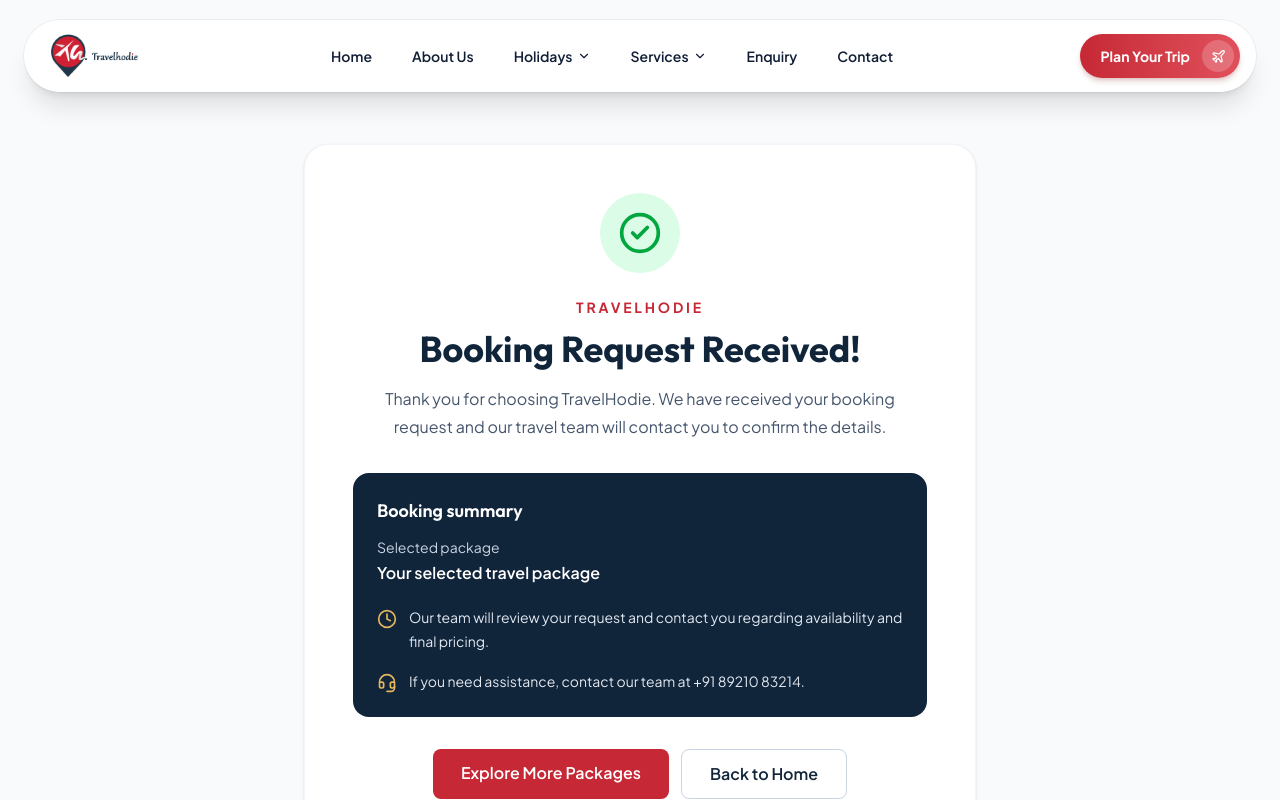
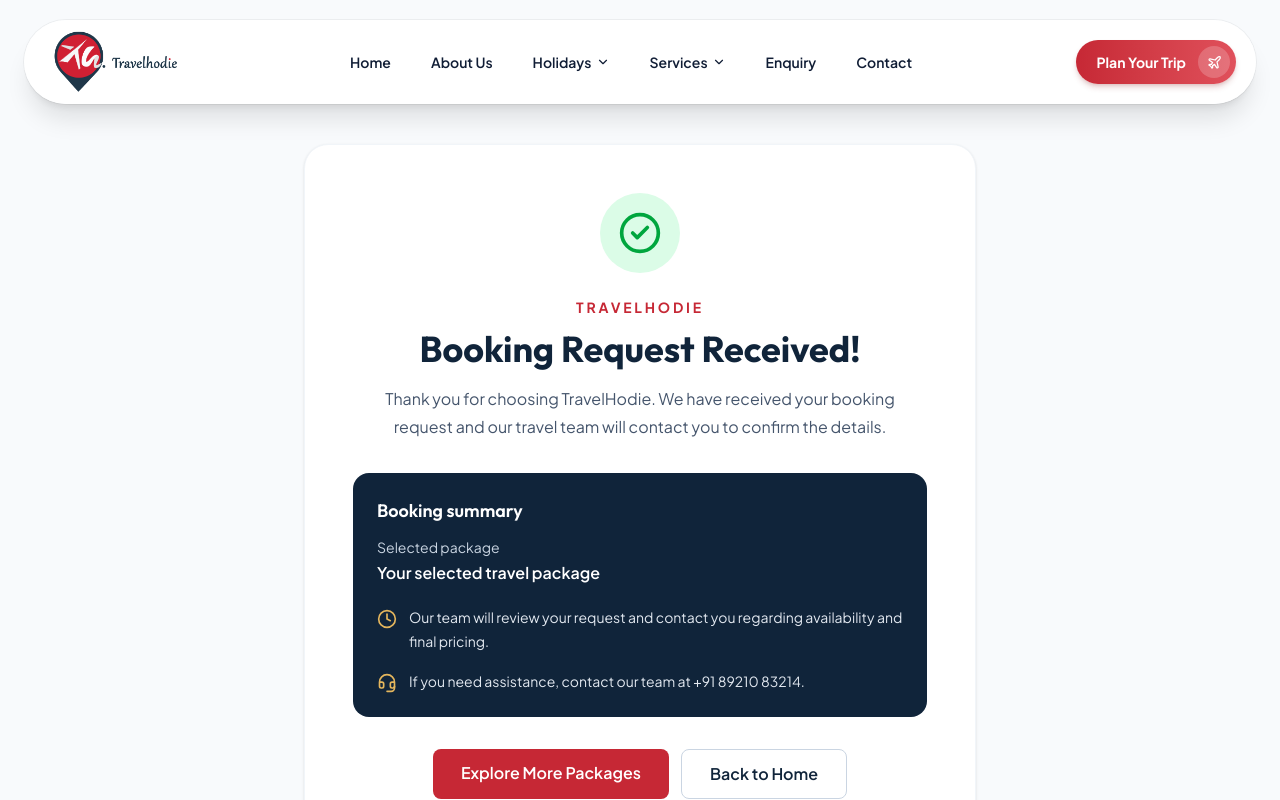
Before and after one commit to Tefinbose/Travel-Hodie, a Next.js app: page /booking/confirmation in a window 1280 px wide. Shown: the top 800 px of the page. Built offline with nearby package versions, Linux system fonts and the light colour scheme.

Commit message:
feat: add booking confirmation page, confirmation view component, and navbar layout

```diff
--- a/src/app/booking/confirmation/page.tsx
+++ b/src/app/booking/confirmation/page.tsx
@@ -1,104 +1,11 @@
 import type { Metadata } from "next";
-import Link from "next/link";
 import { Suspense } from "react";
-import { CheckCircle2, Clock, Headset, Plane } from "lucide-react";
+import ConfirmationView from "@/components/booking/ConfirmationView";
 
 export const metadata: Metadata = {
   title: "Booking Confirmation | TravelHodie",
   description: "Your travel booking request has been received.",
 };
-
-export const instant = false;
-
-interface ConfirmationPageProps {
-  searchParams: Promise<{
-    bookingNumber?: string;
-    packageName?: string;
-  }>;
-}
-
-async function ConfirmationContent({
-  searchParams,
-}: ConfirmationPageProps) {
-  const params = await searchParams;
-
-  const bookingNumber = params.bookingNumber || "";
-  const packageName = params.packageName || "Your selected travel package";
-
-  return (
-    <div className="rounded-3xl border border-slate-100 bg-white p-8 text-center shadow-sm sm:p-12">
-      <div className="mx-auto flex h-20 w-20 items-center justify-center rounded-full bg-green-100">
-        <CheckCircle2 className="h-11 w-11 text-green-600" />
-      </div>
-
-      <p className="mt-6 text-sm font-bold uppercase tracking-[0.2em] text-[#C62835]">
-        TravelHodie
-      </p>
-
-      <h1 className="mt-3 text-3xl font-bold text-[#10243A] sm:text-4xl">
-        Booking Request Received!
-      </h1>
-
-      <p className="mx-auto mt-4 max-w-lg leading-7 text-slate-600">
-        Thank you for choosing TravelHodie. We have received your booking
-        request and our travel team will contact you to confirm the details.
-      </p>
-
-      {bookingNumber && (
-        <div className="mt-8 rounded-2xl border border-slate-200 bg-slate-50 p-5">
-          <p className="text-sm text-slate-500">Your booking reference</p>
-          <p className="mt-2 break-all text-xl font-bold tracking-wide text-[#10243A]">
-            {bookingNumber}
-          </p>
-        </div>
-      )}
-
-      <div className="mt-8 rounded-2xl bg-[#10243A] p-6 text-left text-white">
-        <h2 className="text-lg font-semibold">Booking summary</h2>
-        <p className="mt-3 text-sm text-slate-300">Selected package</p>
-        <p className="mt-1 font-semibold">{packageName}</p>
-
-        <div className="mt-5 space-y-4">
-          <div className="flex items-start gap-3">
-            <Clock className="mt-1 h-5 w-5 shrink-0 text-[#E4B65D]" />
-            <p className="text-sm leading-6 text-slate-200">
-              Our team will review your request and contact you regarding
-              availability and final pricing.
-            </p>
-          </div>
-
-          <div className="flex items-start gap-3">
-            <Headset className="mt-1 h-5 w-5 shrink-0 text-[#E4B65D]" />
-            <p className="text-sm leading-6 text-slate-200">
-              If you need assistance, contact our team at +91 89210 83214.
-            </p>
-          </div>
-        </div>
-      </div>
-
-      <div className="mt-8 flex flex-col justify-center gap-3 sm:flex-row">
-        <Link
-          href="/holidays"
-          className="rounded-lg bg-[#C62835] px-7 py-3 font-semibold text-white transition hover:bg-[#a91e2a]"
-        >
-          Explore More Packages
-        </Link>
-
-        <Link
-          href="/"
-          className="rounded-lg border border-slate-300 px-7 py-3 font-semibold text-[#10243A] transition hover:bg-slate-50"
-        >
-          Back to Home
-        </Link>
-      </div>
-
-      <div className="mt-8 flex items-center justify-center gap-2 text-sm text-slate-400">
-        <Plane className="h-4 w-4" />
-        <span>Your journey begins with TravelHodie</span>
-      </div>
-    </div>
-  );
-}
 
 function ConfirmationSkeleton() {
   return (
@@ -113,14 +20,12 @@ function ConfirmationSkeleton() {
   );
 }
 
-export default function BookingConfirmationPage({
-  searchParams,
-}: ConfirmationPageProps) {
+export default function BookingConfirmationPage() {
   return (
     <div className="min-h-screen bg-slate-50 px-4 pb-16 pt-28 md:pt-36">
       <div className="mx-auto max-w-2xl">
         <Suspense fallback={<ConfirmationSkeleton />}>
-          <ConfirmationContent searchParams={searchParams} />
+          <ConfirmationView />
         </Suspense>
       </div>
     </div>
--- /dev/null
+++ b/src/components/booking/ConfirmationView.tsx
@@ -0,0 +1,87 @@
+"use client";
+
+import Link from "next/link";
+import { useSearchParams } from "next/navigation";
+import { CheckCircle2, Clock, Headset, Plane } from "lucide-react";
+
+export default function ConfirmationView() {
+  const searchParams = useSearchParams();
+
+  const bookingNumber = searchParams.get("bookingNumber") || "";
+  const packageName =
+    searchParams.get("packageName") || "Your selected travel package";
+
+  return (
+    <div className="rounded-3xl border border-slate-100 bg-white p-8 text-center shadow-sm sm:p-12">
+      <div className="mx-auto flex h-20 w-20 items-center justify-center rounded-full bg-green-100">
+        <CheckCircle2 className="h-11 w-11 text-green-600" />
+      </div>
+
+      <p className="mt-6 text-sm font-bold uppercase tracking-[0.2em] text-[#C62835]">
+        TravelHodie
+      </p>
+
+      <h1 className="mt-3 text-3xl font-bold text-[#10243A] sm:text-4xl">
+        Booking Request Received!
+      </h1>
+
+      <p className="mx-auto mt-4 max-w-lg leading-7 text-slate-600">
+        Thank you for choosing TravelHodie. We have received your booking
+        request and our travel team will contact you to confirm the details.
+      </p>
+
+      {bookingNumber && (
+        <div className="mt-8 rounded-2xl border border-slate-200 bg-slate-50 p-5">
+          <p className="text-sm text-slate-500">Your booking reference</p>
+          <p className="mt-2 break-all text-xl font-bold tracking-wide text-[#10243A]">
+            {bookingNumber}
+          </p>
+        </div>
+      )}
+
+      <div className="mt-8 rounded-2xl bg-[#10243A] p-6 text-left text-white">
+        <h2 className="text-lg font-semibold">Booking summary</h2>
+        <p className="mt-3 text-sm text-slate-300">Selected package</p>
+        <p className="mt-1 font-semibold">{packageName}</p>
+
+        <div className="mt-5 space-y-4">
+          <div className="flex items-start gap-3">
+            <Clock className="mt-1 h-5 w-5 shrink-0 text-[#E4B65D]" />
+            <p className="text-sm leading-6 text-slate-200">
+              Our team will review your request and contact you regarding
+              availability and final pricing.
+            </p>
+          </div>
+
+          <div className="flex items-start gap-3">
+            <Headset className="mt-1 h-5 w-5 shrink-0 text-[#E4B65D]" />
+            <p className="text-sm leading-6 text-slate-200">
+              If you need assistance, contact our team at +91 89210 83214.
+            </p>
+          </div>
+        </div>
+      </div>
+
+      <div className="mt-8 flex flex-col justify-center gap-3 sm:flex-row">
+        <Link
+          href="/holidays"
+          className="rounded-lg bg-[#C62835] px-7 py-3 font-semibold text-white transition hover:bg-[#a91e2a]"
+        >
+          Explore More Packages
+        </Link>
+
+        <Link
+          href="/"
+          className="rounded-lg border border-slate-300 px-7 py-3 font-semibold text-[#10243A] transition hover:bg-slate-50"
+        >
+          Back to Home
+        </Link>
+      </div>
+
+      <div className="mt-8 flex items-center justify-center gap-2 text-sm text-slate-400">
+        <Plane className="h-4 w-4" />
+        <span>Your journey begins with TravelHodie</span>
+      </div>
+    </div>
+  );
+}
--- a/src/components/layout/Navbar.tsx
+++ b/src/components/layout/Navbar.tsx
@@ -121,26 +121,28 @@ export default function Navbar() {
         <div className="relative z-10 mx-auto max-w-7xl pointer-events-auto">
           {/* The pill */}
           <div
-            className={`flex items-center justify-between gap-2 rounded-full px-3 ring-1 ring-black/5 backdrop-blur-xl transition-all duration-300 motion-reduce:transition-none md:px-4 lg:gap-4 ${
+            className={`flex items-center justify-between gap-2 rounded-full px-3.5 ring-1 ring-black/5 backdrop-blur-xl transition-all duration-300 motion-reduce:transition-none md:px-5 lg:gap-4 ${
               scrolled
-                ? "h-14 bg-white/95 shadow-xl shadow-[#101D35]/15 md:h-16"
-                : "h-16 bg-white/90 shadow-xl shadow-black/10 md:h-[72px]"
+                ? "h-15 bg-white/95 shadow-xl shadow-[#101D35]/15 md:h-[68px] lg:h-[72px]"
+                : "h-16 sm:h-[70px] bg-white/90 shadow-xl shadow-black/10 md:h-[76px] lg:h-[84px]"
             }`}
           >
             {/* Logo */}
             <Link
               href="/"
-              className="flex shrink-0 items-center rounded-full pl-1 outline-none transition hover:opacity-90 focus-visible:ring-2 focus-visible:ring-[#C62835]/60 md:pl-2"
+              className="flex shrink-0 items-center rounded-full pl-0.5 outline-none transition hover:opacity-95 focus-visible:ring-2 focus-visible:ring-[#C62835]/60 md:pl-1.5"
               onClick={() => setMobileMenuOpen(false)}
             >
               <Image
                 src="/logo/travelhodie.png"
                 alt="TravelHodie"
-                width={280}
-                height={140}
+                width={360}
+                height={180}
                 priority
                 className={`w-auto object-contain transition-all duration-300 motion-reduce:transition-none ${
-                  scrolled ? "h-9 md:h-11" : "h-10 md:h-12"
+                  scrolled
+                    ? "h-10 xs:h-11 md:h-12 lg:h-13 xl:h-14"
+                    : "h-11 xs:h-12 sm:h-13 md:h-14 lg:h-16 xl:h-[68px]"
                 }`}
               />
             </Link>
```
